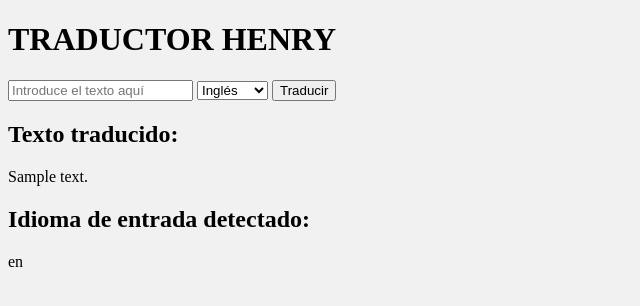
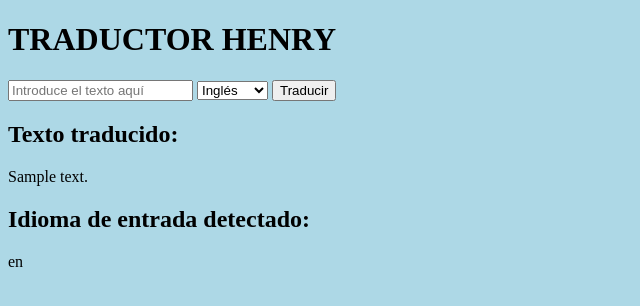
Before and after one commit to heferohe/trabajo2, a Flask app: template templates/home.html in a window 1280 px wide. Shown: the top 306 px of the page, without its empty margins (0-640 px from the left). Run offline with Flask 3, Linux system fonts and the light colour scheme; the template is opened without the code that fills it: most values are stand-ins (such as "Sample title", 1, 10 or a date in 2020).

Commit message:
Update home.html

```diff
--- a/templates/home.html
+++ b/templates/home.html
@@ -6,7 +6,7 @@
 <body>
 
     <h1>TRADUCTOR HENRY</h1>
-    <body style="background-color: #f1f1f1;">
+    <body style="background-color: LightBlue;">
     <form method="POST">
         <input type="text" name="text" placeholder="Introduce el texto aquí" required>
         <select name="language">
```
